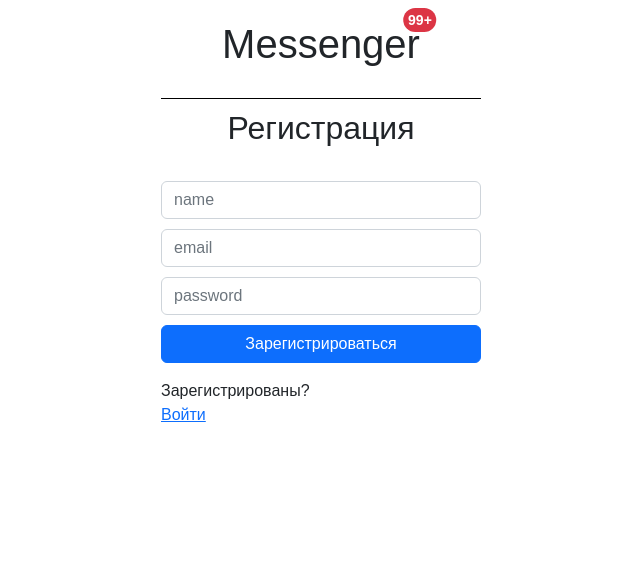
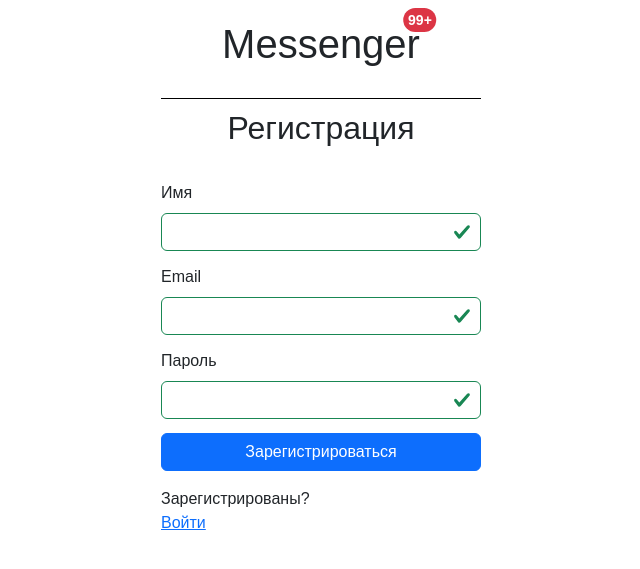
Before and after one commit to G28XYZ/php-auth, a PHP site: page / in a window 1280 px wide. Shown: the top 569 px of the page, without its empty margins (319-959 px from the left). Run offline with PHP 8.4, Linux system fonts and the light colour scheme.

Commit message:
feat: валидация форм

```diff
--- a/src/App/Controllers/Index.php
+++ b/src/App/Controllers/Index.php
@@ -5,6 +5,7 @@ namespace App\Controllers;
 use App\Models\Post;
 use App\Models\Auth;
 use App\Models\User;
+use Utils\Validation;
 
 class Index extends BaseController
 {
@@ -13,6 +14,7 @@ class Index extends BaseController
         $this->view->post = new Post;
         $this->view->auth = new Auth;
         $this->view->user = new User;
+        $this->view->validation = new Validation;
 
         $this->view->display(__DIR__ . '/../../Templates/main.php');
     }
--- a/src/Templates/loginForm.php
+++ b/src/Templates/loginForm.php
@@ -18,7 +18,7 @@ if(isset($_POST['email']) && isset($_POST['password'])) {
 ?>
 
 <h2 class='auth__title'>Вход</h2>
-<form action='' method='post' name='login' class='auth__form mb-3'>
+<form action='' method='post' name='login' class='auth__form mb-3' <?php echo htmlspecialchars($_SERVER["PHP_SELF"]);?>>
   <p><?php echo $message ?? '' ?></p>
   <input class="form-control" type="text" name="email" placeholder="email" value="<?php echo $_POST['email'] ?? '' ?>">
   <input class="form-control" type="password" name="password" placeholder="password"
--- a/src/Templates/main.php
+++ b/src/Templates/main.php
@@ -31,7 +31,7 @@ session_start();
   <script src='../scripts/logout.js' defer></script>
   <script src='../scripts/timer.js' defer></script>
   <script src='../scripts/editMessage.js' defer></script>
-  <title>Auth</title>
+  <title>Messenger</title>
 </head>
 
 <body>
--- a/src/Templates/registerForm.php
+++ b/src/Templates/registerForm.php
@@ -1,23 +1,57 @@
 <?php
 
 
-if(isset($_POST['name']) && $_POST['name'] && $_POST['password'] && $_POST['email']) {
-  $this->auth->isRegister = $this->user->findByParameter('email', $_POST['email']);
-  if($this->auth->isRegister === false) {
-    $this->user->createUser($_POST);
-    header("Location: /?login=1");
+if(isset($_POST['name']) && $_POST['password'] && $_POST['email']) {
+
+  if($this->validation->checkValidation($_POST)) {
+
+    $this->auth->isRegister = $this->user->findByParameter('email', $_POST['email']);
+
+    if($this->auth->isRegister === false) {
+      $this->user->createUser($_POST);
+      header("Location: /?login=1");
+    }
   }
 }
-
 ?>
 
 <h2 class='auth__title'>Регистрация</h2>
 <form action="" method="post" class='auth__form mb-3'>
+
   <p><?php echo $this->auth->isRegister ? 'Пользователь уже зарегистрирован' : '' ?></p>
-  <input class="form-control" type="text" name="name" placeholder="name" value="<?php echo $_POST['name'] ?? '' ?>">
-  <input class="form-control" type="text" name="email" placeholder="email" value="<?php echo $_POST['email'] ?? '' ?>">
-  <input class="form-control" type="password" name="password" placeholder="password"
-    value="<?php echo $_POST['password'] ?? '' ?>">
+
+  <div class="col">
+    <label for="validationServer03" class="form-label">Имя</label>
+    <input type="text" class="form-control <?php echo $this->validation->isName ? 'is-invalid' : 'is-valid' ?>"
+      aria-describedby="validationServer03Feedback" name='name' type='text' required
+      value="<?php echo $_POST['name'] ?? '' ?>">
+    <div id="validationServerUsernameFeedback"
+      class="<?php echo $this->validation->isName ? 'invalid-feedback' : 'valid-feedback' ?>">
+      <?php echo $this->validation->isName ?>
+    </div>
+  </div>
+
+  <div class="col">
+    <label for="validationServer03" class="form-label">Email</label>
+    <input type="text" class="form-control <?php echo $this->validation->isEmail ? 'is-invalid' : 'is-valid' ?>"
+      aria-describedby="validationServer03Feedback" name='email' type='text' required
+      value="<?php echo $_POST['email'] ?? '' ?>">
+    <div id="validationServerUsernameFeedback"
+      class="<?php echo $this->validation->isEmail ? 'invalid-feedback' : 'valid-feedback' ?>">
+      <?php echo $this->validation->isEmail ?>
+    </div>
+  </div>
+
+  <div class="col">
+    <label class="form-label">Пароль</label>
+    <input id="inputPassword"
+      class="form-control <?php echo $this->validation->isPassword ? 'is-invalid' : 'is-valid' ?>" name='password'
+      type='password' required value="<?php echo $_POST['password'] ?? '' ?>">
+    <div class="<?php echo $this->validation->isPassword ? 'invalid-feedback' : 'valid-feedback' ?>">
+      <?php echo $this->validation->isPassword ?>
+    </div>
+  </div>
+
   <button class="btn btn-primary" type="submit">Зарегистрироваться</button>
 </form>
 <p>
--- a/src/index.php
+++ b/src/index.php
@@ -11,13 +11,15 @@ $ctrl = $_GET['ctrl'] ?? 'Index';
 
 $class = '\\App\Controllers\\' . $ctrl;
 
+
+
 if(!class_exists($class)) {
     die('Страницы не существует');
 }
 
+$controller = new $class;
+$controller();
 try {
-    $controller = new $class;
-    $controller();
 } catch(NotFound $ex) {
     http_response_code(404);
 } catch(ServerError $ex) {
--- /dev/null
+++ b/src/utils/Validation.php
@@ -0,0 +1,46 @@
+<?php
+
+namespace Utils;
+
+require_once __DIR__ . '/constants.php';
+
+use const constants\REG_FOR_NAME;
+use const constants\REG_FOR_EMAIL;
+use const constants\REG_FOR_SYMBOLS;
+use const constants\REG_FOR_PASSWORD;
+
+class Validation {
+    protected const TABLE = 'validation';
+
+    public $isPassword;
+    public $isEmail;
+    public $isName;
+
+    public function validateEmail($email) {
+        return !preg_match(REG_FOR_EMAIL, strtolower($email)) ? 'Введите валидный email' : '';
+    }
+
+    public function validatePassword($password) {
+        $password = strtolower($password);
+        $haveSymbols = preg_match(REG_FOR_SYMBOLS, $password);
+        $singleMatch = preg_match(REG_FOR_PASSWORD, $password);
+        return (strlen($singleMatch) > 1 || $haveSymbols) ? 'Пароль содержит не допустимые символы. Текст может состоять из цифр, латиницы, кириллицы, дефиса.' : '';
+    }
+
+    public function validateName($name) {
+        $name = strtolower($name);
+        $haveSymbols = preg_match(REG_FOR_SYMBOLS, $name);
+        $singleMatch = strlen(preg_match(REG_FOR_NAME, $name));
+        $numberMatch = preg_match('/[0-9]/', $name);
+        return ($numberMatch || !$singleMatch || $singleMatch > 1 || $haveSymbols) ? 'Имя содержит недопустимые символы. Текст может состоять из латиницы, кириллицы, дефиса, пробела.' : '';
+    }
+
+    function checkValidation($data) {
+        $this->isEmail = $this->validateEmail($data['email']);
+        $this->isPassword = $this->validatePassword($data['password']);
+        $this->isName = $this->validateName($data['name']);
+        return !$this->isEmail && !$this->isPassword && !$this->isName;
+    }
+
+
+}
--- /dev/null
+++ b/src/utils/constants.php
@@ -0,0 +1,8 @@
+<?php
+
+namespace constants;
+
+const REG_FOR_NAME     = '/[a-z-. а-яё]+/';
+const REG_FOR_EMAIL = '/^(([^<>()[\]\\.,;:\s@"]+(\.[^<>()[\]\\.,;:\s@"]+)*)|(".+"))@((\[[0-9]{1,3}\.[0-9]{1,3}\.[0-9]{1,3}\.[0-9]{1,3}\])|(([a-zA-Z\-0-9]+\.)+[a-zA-Z]{2,}))$/';
+const REG_FOR_SYMBOLS  = '/[_~!@#$%^&*()\[\]+`\'";:<>\/\\|=]/';
+const REG_FOR_PASSWORD = '/[0-9a-z-а-яё]+/';
```
Also changed, not shown: src/Templates/posts.php (+2 -7 lines).
